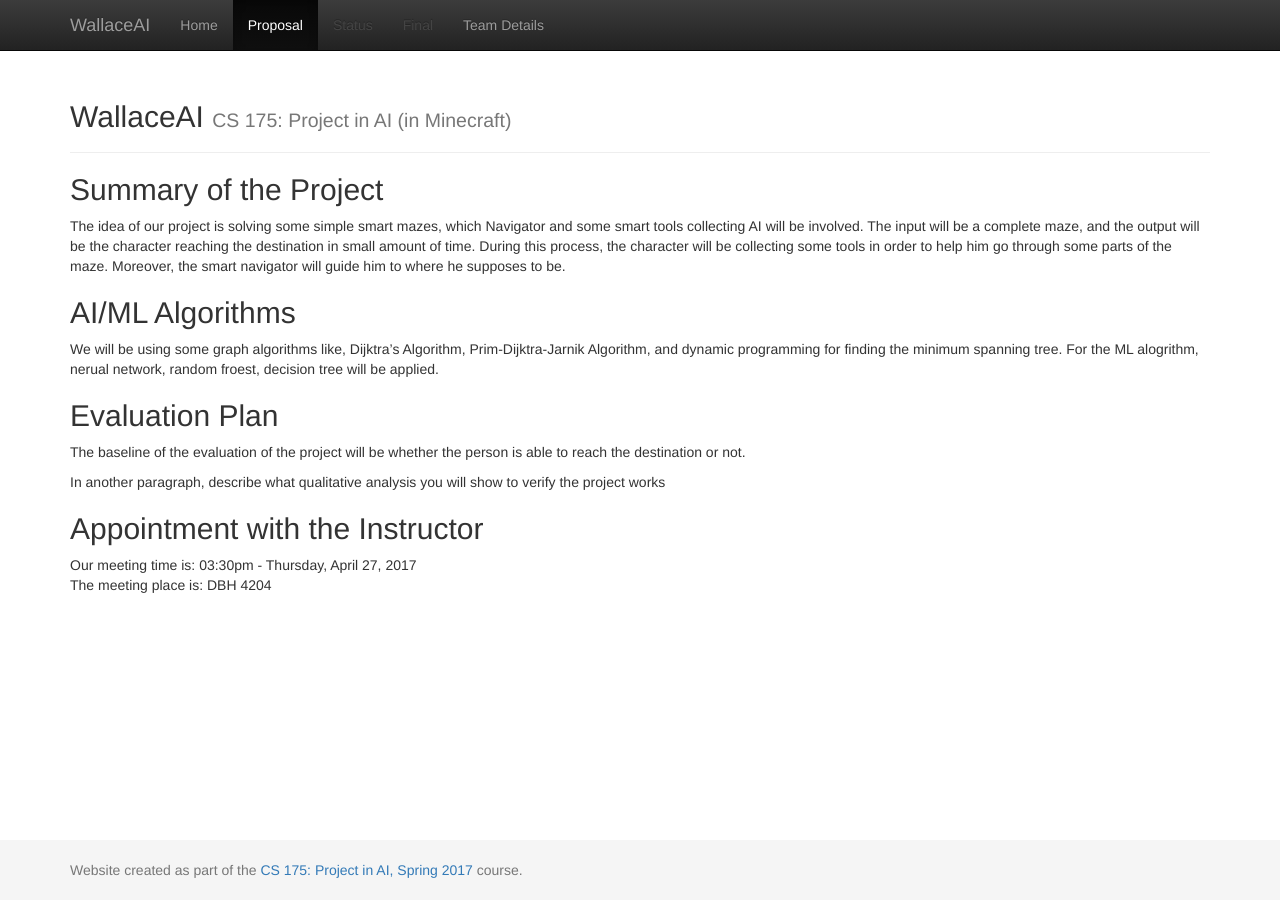
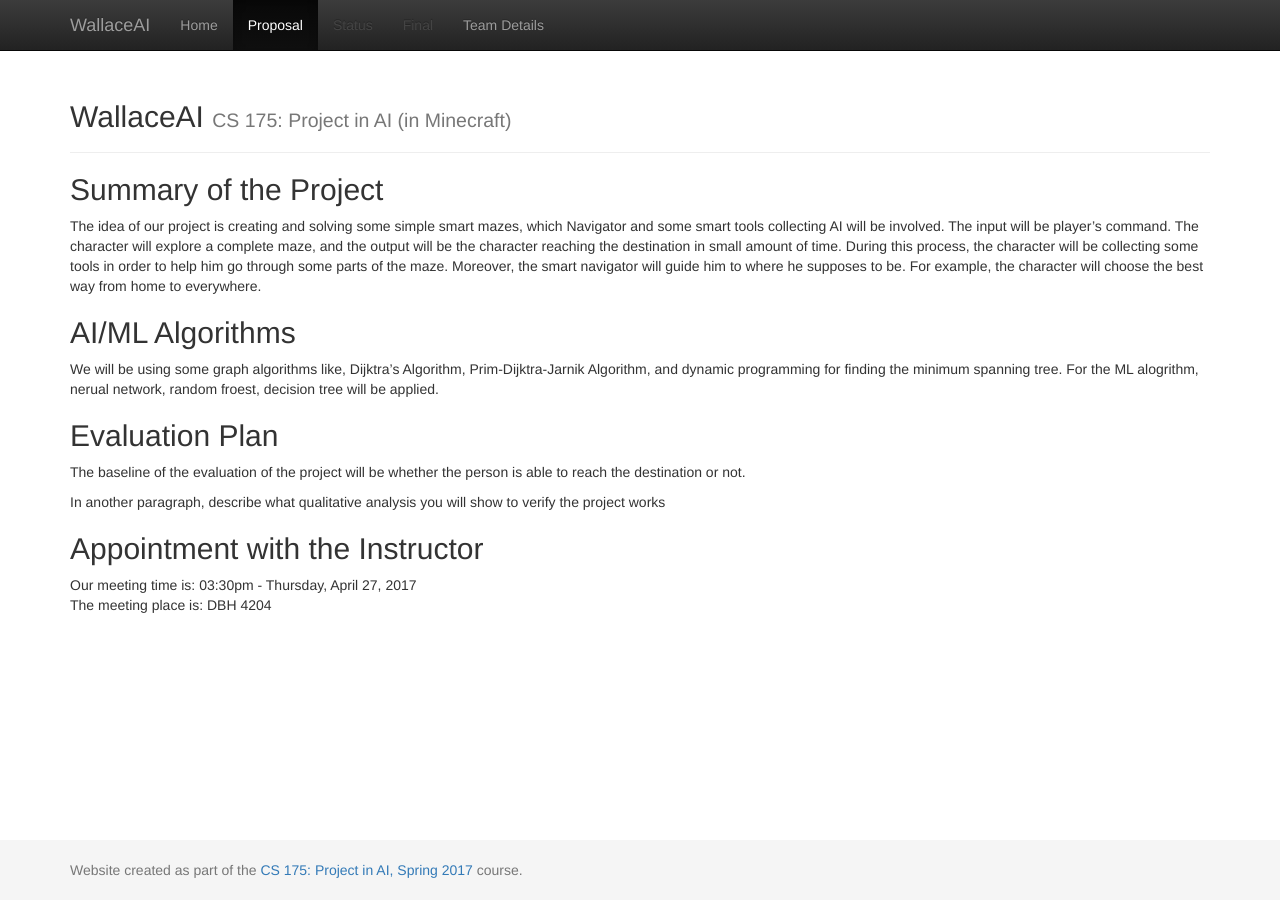
Before and after one commit to rl3740/WallaceAI, a Jekyll site: the page built from docs/proposal.md, in a window 1280 px wide. Built offline with Jekyll 4.4.1, drawn with Linux system fonts in a browser that asks for light colours.

Commit message:
Update proposal.md

```diff
--- a/docs/proposal.md
+++ b/docs/proposal.md
@@ -5,7 +5,7 @@ title:  Proposal
 
 ## Summary of the Project
 
-The idea of our project is solving some simple smart mazes, which Navigator and some smart tools collecting AI will be involved. The input will be a complete maze, and the output will be the character reaching the destination in small amount of time. During this process, the character will be collecting some tools in order to help him go through some parts of the maze. Moreover, the smart navigator will guide him to where he supposes to be.
+The idea of our project is creating and solving some simple smart mazes, which Navigator and some smart tools collecting AI will be involved. The input will be player’s command. The character will explore a complete maze, and the output will be the character reaching the destination in small amount of time. During this process, the character will be collecting some tools in order to help him go through some parts of the maze. Moreover, the smart navigator will guide him to where he supposes to be. For example, the character will choose the best way from home to everywhere.
 
 ## AI/ML Algorithms
 
```
